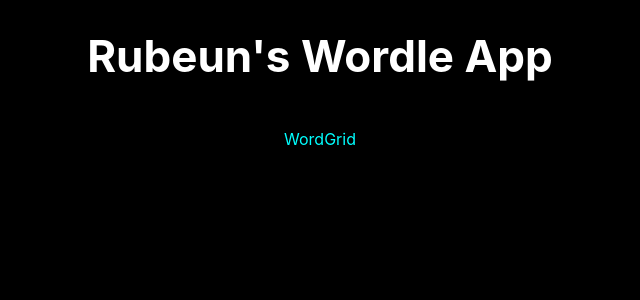
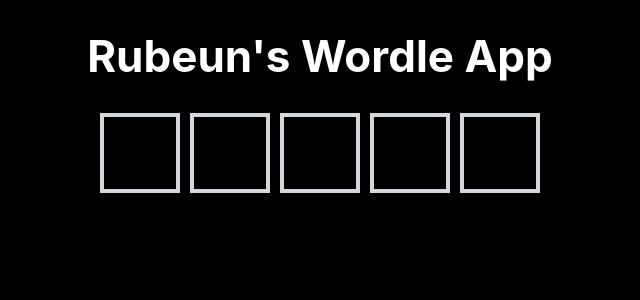
Before and after one commit to rubeun/wordle, a React (Create React App) app: page / in a window 1280 px wide. Shown: the top 300 px of the page, without its empty margins (320-960 px from the left). Built offline with nearby package versions, Linux system fonts and the light colour scheme.

Commit message:
add WordRowEmpty component and styles

```diff
--- a/src/components/WordGrid.module.css
+++ b/src/components/WordGrid.module.css
@@ -1,6 +1,25 @@
 /* WordGrid CSS */
 
 .wordGrid {
+  width: 440px;
   margin: 0 auto;
   color: aqua;
 }
+
+.wordRow {
+  display: grid;
+  grid-template-rows: 1fr;
+  grid-template-columns: repeat(5, 80px);
+  height: 80px;
+  gap: 10px;
+  margin-bottom: 10px;
+}
+
+.wordRowLetter {
+  display: flex;
+  justify-content: center;
+  align-items: center;
+  font-size: 2rem;
+  text-transform: capitalize;
+  border: 4px solid #d3d6da;
+}
--- a/src/components/WordGrid.tsx
+++ b/src/components/WordGrid.tsx
@@ -1,9 +1,28 @@
 import styles from './WordGrid.module.css';
+
+const WordRowEmpty = () => {
+  const emptyLetters = ["", "", "", "", ""];
+
+  return (
+    <div className={styles.wordRow}>
+      {emptyLetters.map((letter: string, index: number) => {
+        return (
+          <div
+            key={`word-row-empty-${index}`}
+            className={styles.wordRowLetter}
+          >
+            {letter}
+          </div>
+        );
+      })}
+    </div>
+  );
+};
 
 const WordGrid = () => {
   return (
     <div className={styles.wordGrid}>
-      <p>WordGrid</p>
+      <WordRowEmpty />
     </div>
   );
 };
```
